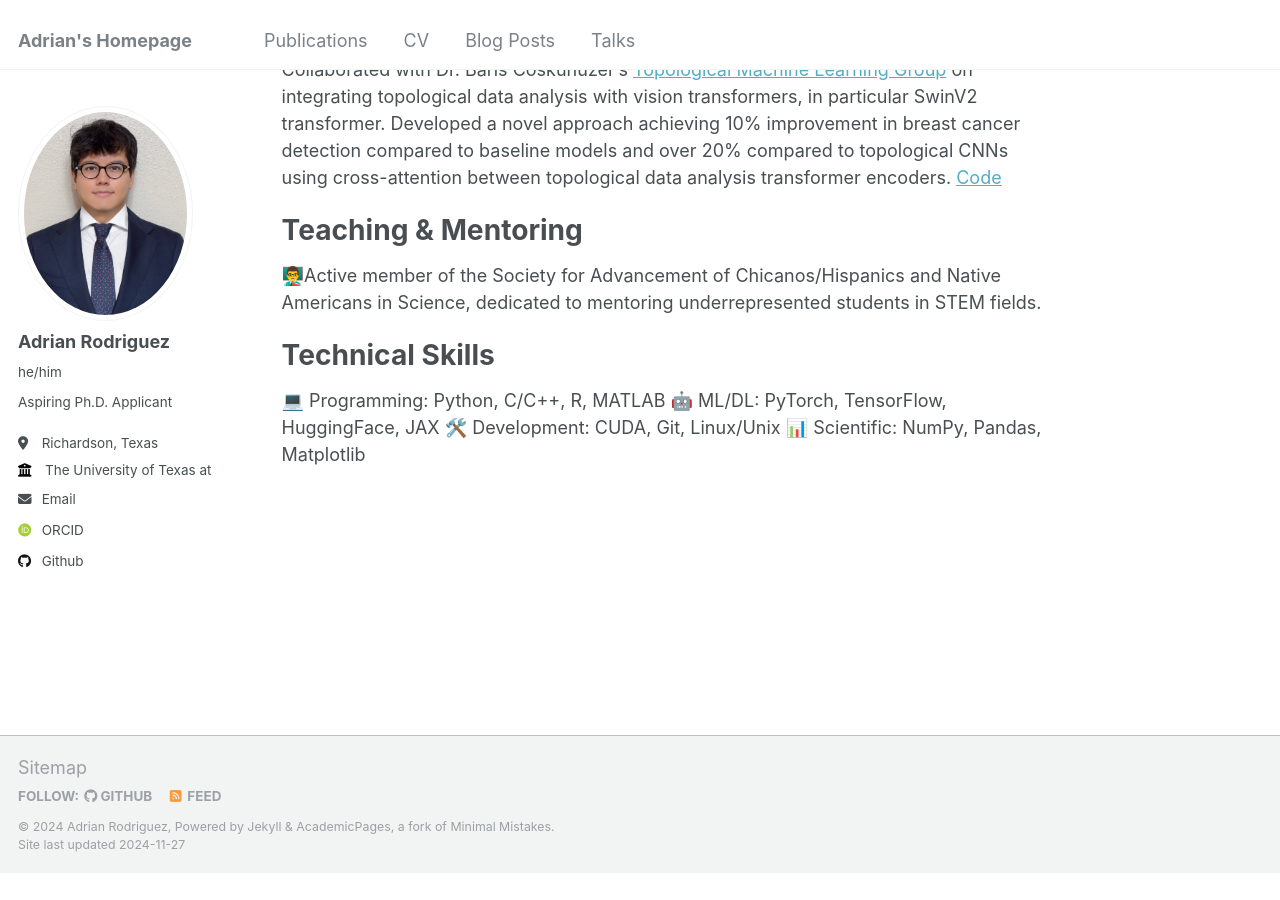
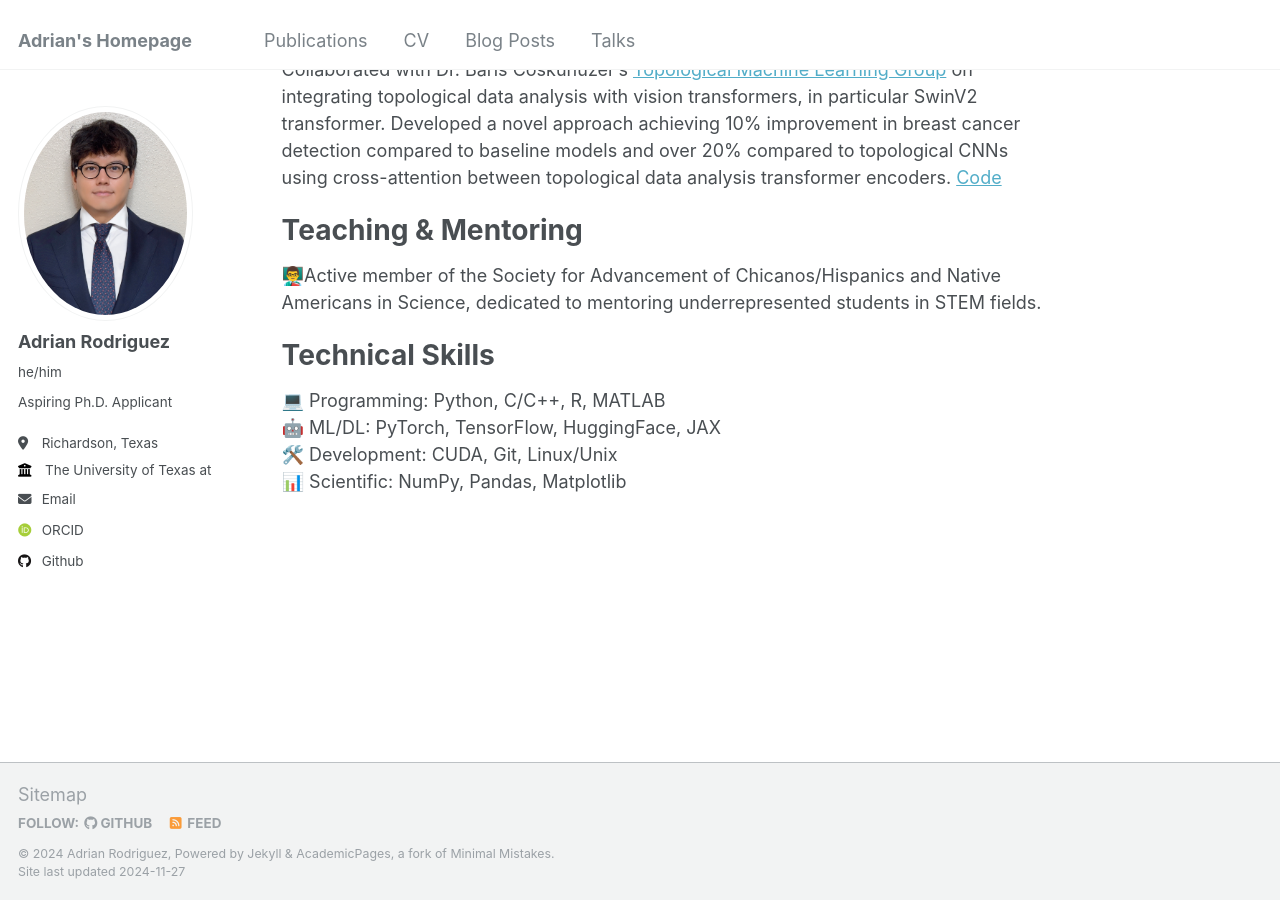
Before and after one commit to axr2718/axe2718.github.io, a Jekyll site: the page built from _pages/about.md, in a window 1280 px wide and 900 px high, scrolled down 1649 px. Built offline with Jekyll 4.4.1, drawn with Linux system fonts in a browser that asks for light colours; some web fonts are replaced; before the commit the page ends 2522 px from its top, so only the background shows below that.

```diff
--- a/_pages/about.md
+++ b/_pages/about.md
@@ -42,7 +42,7 @@ Collaborated with Dr. Baris Coskunuzer's [Topological Machine Learning Group](ht
 👨‍🏫Active member of the Society for Advancement of Chicanos/Hispanics and Native Americans in Science, dedicated to mentoring underrepresented students in STEM fields.
 
 # Technical Skills
-💻 Programming: Python, C/C++, R, MATLAB
-🤖 ML/DL: PyTorch, TensorFlow, HuggingFace, JAX
-🛠️ Development: CUDA, Git, Linux/Unix
+💻 Programming: Python, C/C++, R, MATLAB<br>
+🤖 ML/DL: PyTorch, TensorFlow, HuggingFace, JAX<br>
+🛠️ Development: CUDA, Git, Linux/Unix<br>
 📊 Scientific: NumPy, Pandas, Matplotlib
```
